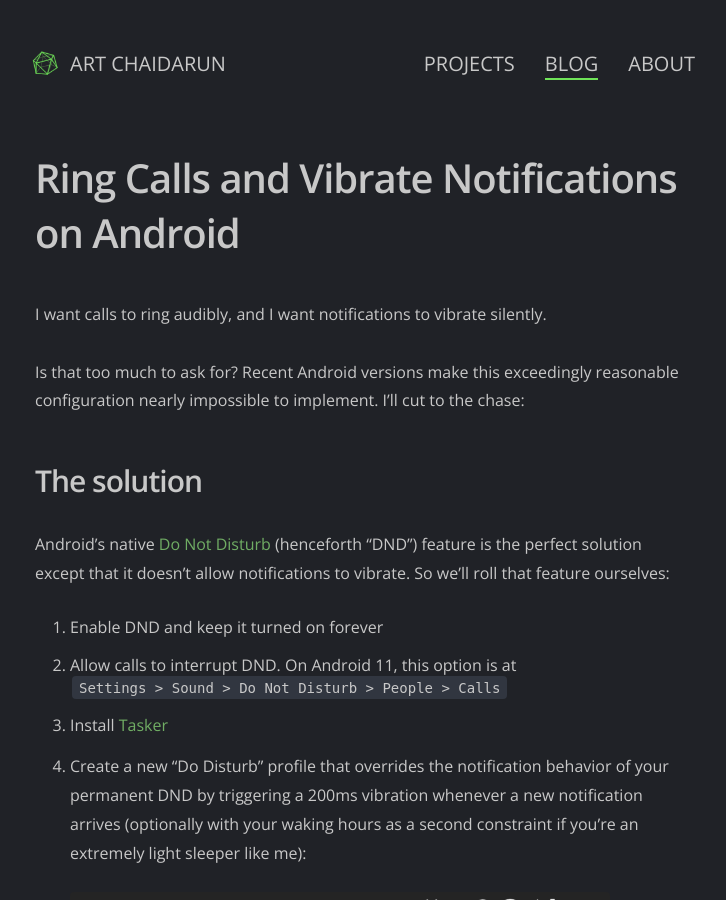
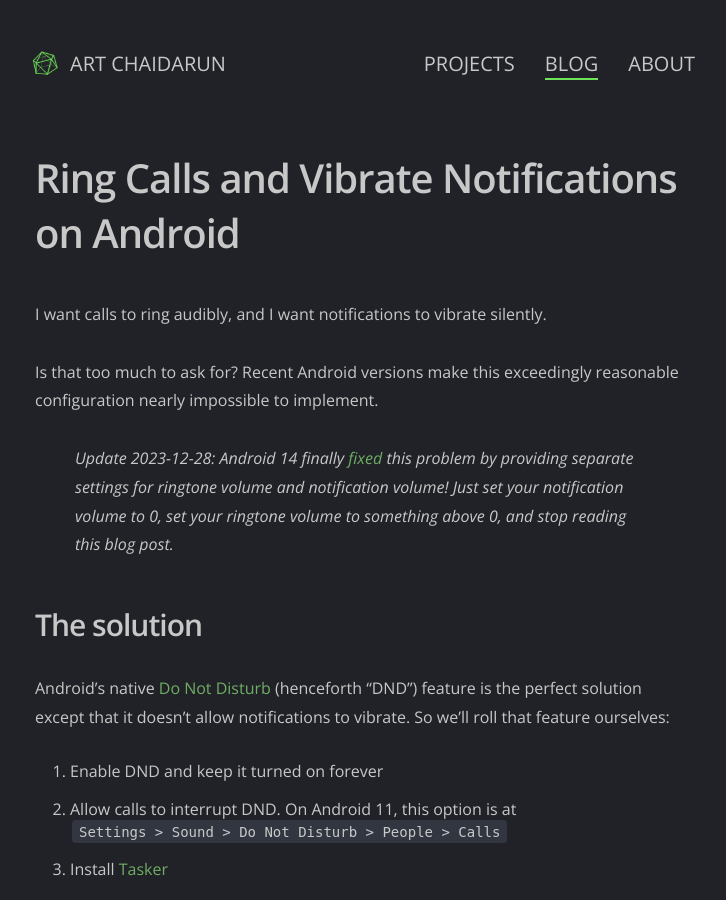
Before and after one commit to artnc/personal-website, a Jekyll site: the page built from src/blog/_posts/2020-11-01-ring-calls-vibrate-notifications-android.md, in a window 1280 px wide and 900 px high. Shown: the whole window, without its empty margins (275-1001 px from the left). Built offline with Jekyll 4.4.1, drawn with Linux system fonts in a browser that asks for light colours; comment, search, counter and statistics services are not loaded.

```diff
--- a/src/blog/_posts/2020-11-01-ring-calls-vibrate-notifications-android.md
+++ b/src/blog/_posts/2020-11-01-ring-calls-vibrate-notifications-android.md
@@ -7,7 +7,9 @@
 
 I want calls to ring audibly, and I want notifications to vibrate silently.
 
-Is that too much to ask for? Recent Android versions make this exceedingly reasonable configuration nearly impossible to implement. I'll cut to the chase:
+Is that too much to ask for? Recent Android versions make this exceedingly reasonable configuration nearly impossible to implement.
+
+> Update 2023-12-28: Android 14 finally [fixed](https://chromeunboxed.com/android-14-notification-ringtone-split-in-two) this problem by providing separate settings for ringtone volume and notification volume! Just set your notification volume to 0, set your ringtone volume to something above 0, and stop reading this blog post.
 
 ## The solution
 
```
